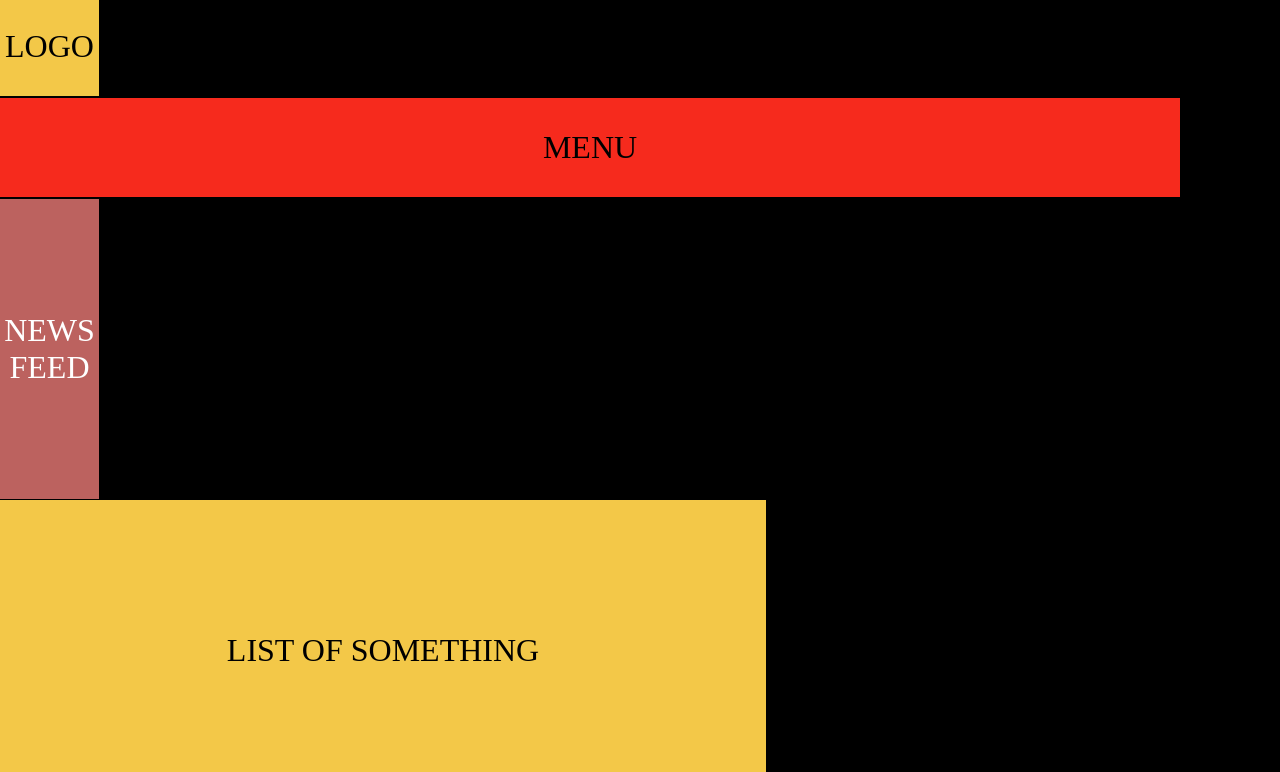
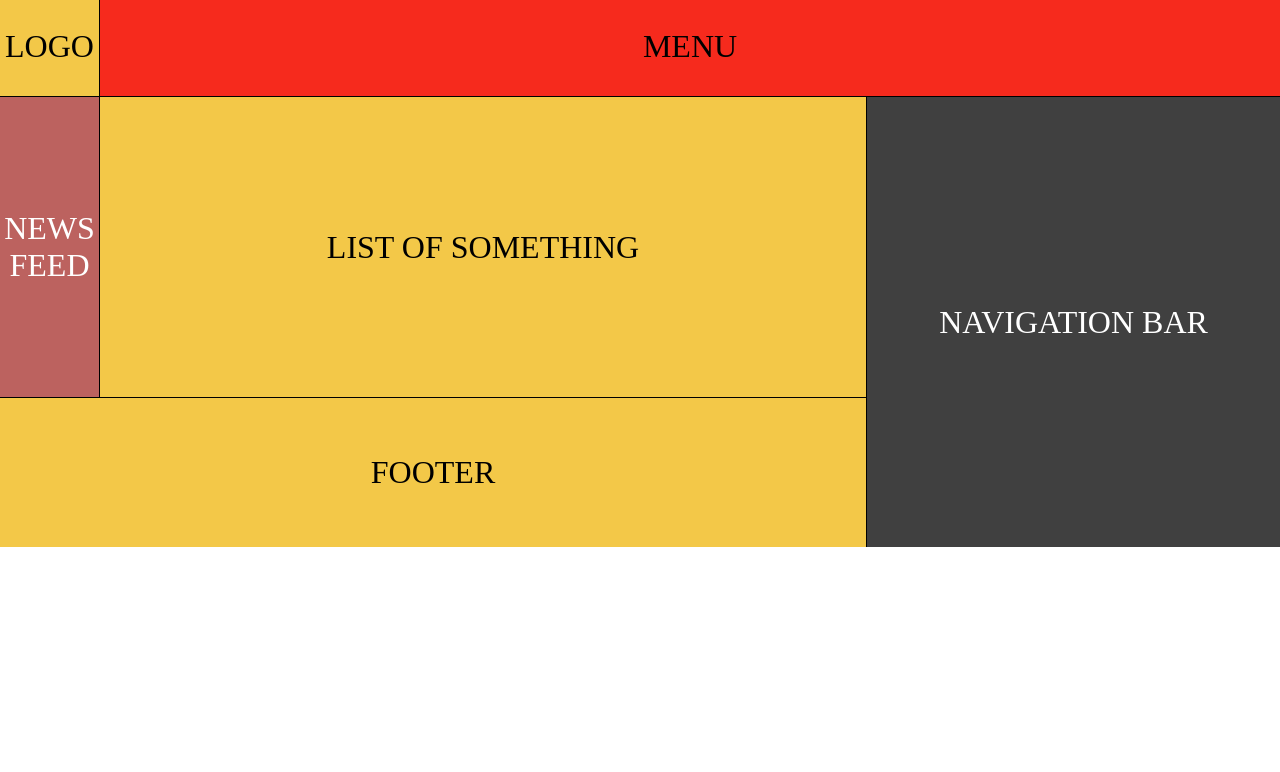
Before and after one commit to vladgalafm/MA_Task_6-1-_Grid-Flexbox, a plain HTML site: page index.html in a window 1280 px wide. Shown: the part 791-1563 px from the top of the page. After the commit the page ends 1338 px from the top, so only its background shows below. Drawn offline with Linux system fonts and the light colour scheme.

Commit message:
08.11.2018 16:42

```diff
--- a/index.html
+++ b/index.html
@@ -2,31 +2,34 @@
 <html lang="en">
 <head>
     <meta charset="UTF-8">
+    <meta name="viewport" content="width=device-width, initial-scale=1">
     <title>Layout</title>
     <link href="stylesheets/style.css" rel="stylesheet" type="text/css">
     <link href="stylesheets/grid-style.css" rel="stylesheet" type="text/css">
     <link href="stylesheets/flex-style.css" rel="stylesheet" type="text/css">
 </head>
 <body>
-<div class="item text">GRID</div>
-<div class="wrapper">
-    <div class="item item-1"><div class="text">LOGO</div></div>
-    <div class="item item-2"><div class="text">MENU</div></div>
-    <div class="item item-3"><div class="text">NEWS FEED</div></div>
-    <div class="item item-4"><div class="text">LIST OF SOMETHING</div></div>
-    <div class="item item-5"><div class="text">NAVIGATION BAR</div></div>
-    <div class="item item-6"><div class="text">FOOTER</div></div>
+<h2 class="item text">GRID</h2>
+<div class="wrapper-grid">
+    <div class="item item-1"><p class="text">LOGO</p></div>
+    <div class="item item-2"><p class="text">MENU</p></div>
+    <div class="item item-3"><p class="text">NEWS FEED</p></div>
+    <div class="item item-4"><p class="text">LIST OF SOMETHING</p></div>
+    <div class="item item-5"><p class="text">NAVIGATION BAR</p></div>
+    <div class="item item-6"><p class="text">FOOTER</p></div>
 </div>
-<div class="item text">FLEXBOX</div>
-<div class="wrapper flex">
-    <div class="item item-1 flex"><div class="text">LOGO</div></div>
-    <div class="item item-2 flex"><div class="text">MENU</div></div>
-    <div class="wrapper flex child-wrapper">
-        <div class="item item-3 flex"><div class="text">NEWS FEED</div></div>
-        <div class="item item-4 flex"><div class="text">LIST OF SOMETHING</div></div>
-        <div class="item item-6 flex"><div class="text">FOOTER</div></div>
+<h2 class="item text">FLEXBOX</h2>
+<div class="wrapper-flex">
+    <div class="wrapper-flex child1">
+        <div class="item item-1 flex"><p class="text">LOGO</p></div>
+        <div class="item item-2 flex"><p class="text">MENU</p></div>
     </div>
-    <div class="item item-5 flex"><div class="text">NAVIGATION BAR</div></div>
+    <div class="wrapper-flex child2">
+        <div class="item item-3 flex"><p class="text">NEWS FEED</p></div>
+        <div class="item item-4 flex"><p class="text">LIST OF SOMETHING</p></div>
+        <div class="item item-6 flex"><p class="text">FOOTER</p></div>
+    </div>
+    <div class="item item-5 flex"><p class="text">NAVIGATION BAR</p></div>
 </div>
 </body>
 </html>
--- a/stylesheets/flex-style.css
+++ b/stylesheets/flex-style.css
@@ -1,10 +1,10 @@
-.wrapper.flex {
+.wrapper-flex {
     display: flex;
     flex-flow: row wrap;
 }
 
-.child-wrapper {
-    width: calc((100% - 100px) * 0.65 + 100px);
+.child1 {
+    width: 100%;
 }
 
 .item-1.flex {
@@ -16,8 +16,14 @@
 
 .item-2.flex {
     height: 100px;
-    width: calc(100% - 100px);
+    flex-basis: 0;
+    flex-grow: 1;
     border-bottom: 1px solid #000000;
+}
+
+.child2 {
+    flex-basis: 100px;
+    flex-grow: 65;
 }
 
 .item-3.flex {
@@ -28,13 +34,15 @@
 
 .item-4.flex {
     height: 300px;
-    width: calc(100% - 100px);
+    flex-basis: 0;
+    flex-grow: 1;
     border-right: 1px solid #000000;
 }
 
 .item-5.flex {
     height: 450px;
-    width: calc((100% - 100px) * 0.35);
+    flex-basis: 0;
+    flex-grow: 35;
 }
 
 .item-6.flex {
--- a/stylesheets/grid-style.css
+++ b/stylesheets/grid-style.css
@@ -1,4 +1,4 @@
-.wrapper {
+.wrapper-grid {
     display: grid;
     grid-template: 100px 300px 150px / 100px 13fr 7fr;
     grid-gap: 1px;
--- a/stylesheets/style.css
+++ b/stylesheets/style.css
@@ -12,15 +12,16 @@ div {
     font-size: 32px;
     display: flex;
     text-align: center;
+    overflow: hidden;
 }
 
 .text {
     margin: auto;
+    word-break: break-all;
 }
 
 .item.text {
     padding: 30px 0;
-    width: 100%;
     font-size: 50px;
 }
 
```
Also changed, not shown: markups/flexbox.html (+10 -8 lines), markups/grid.html (+7 -7 lines).
